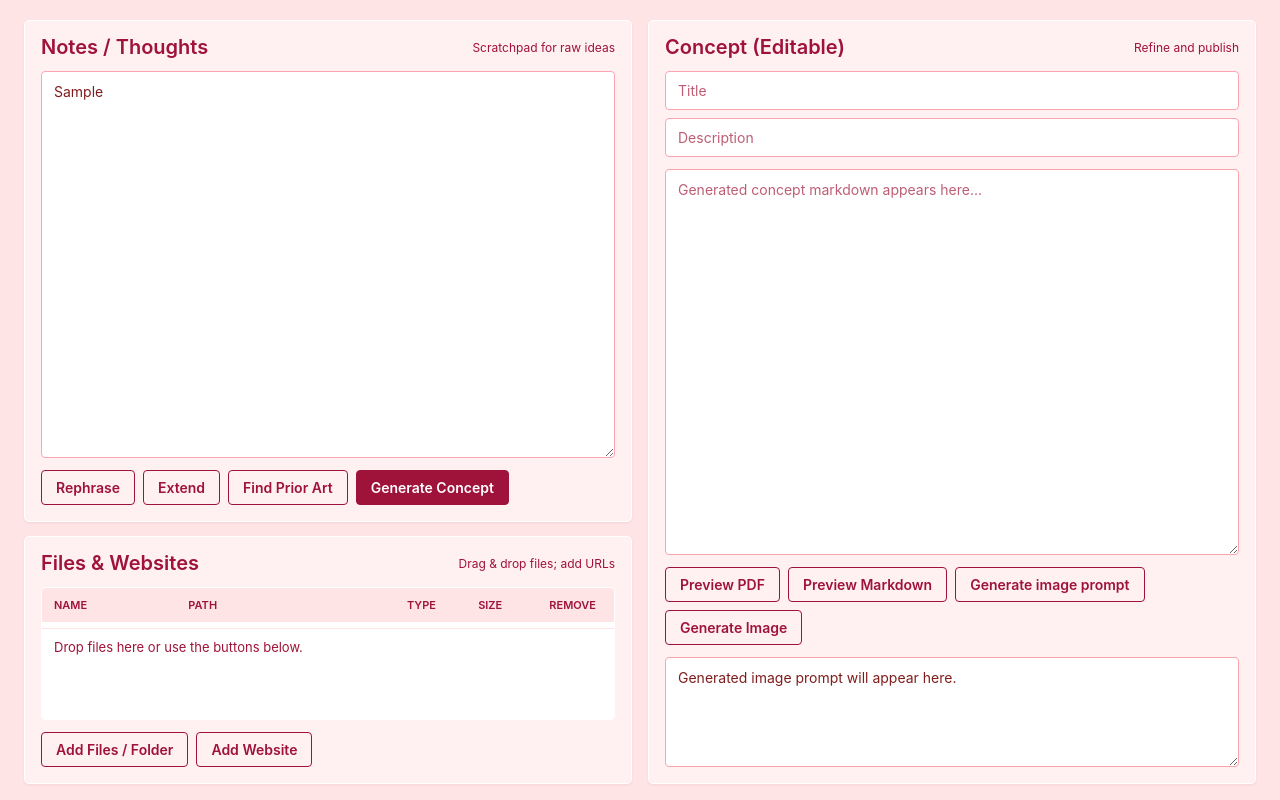
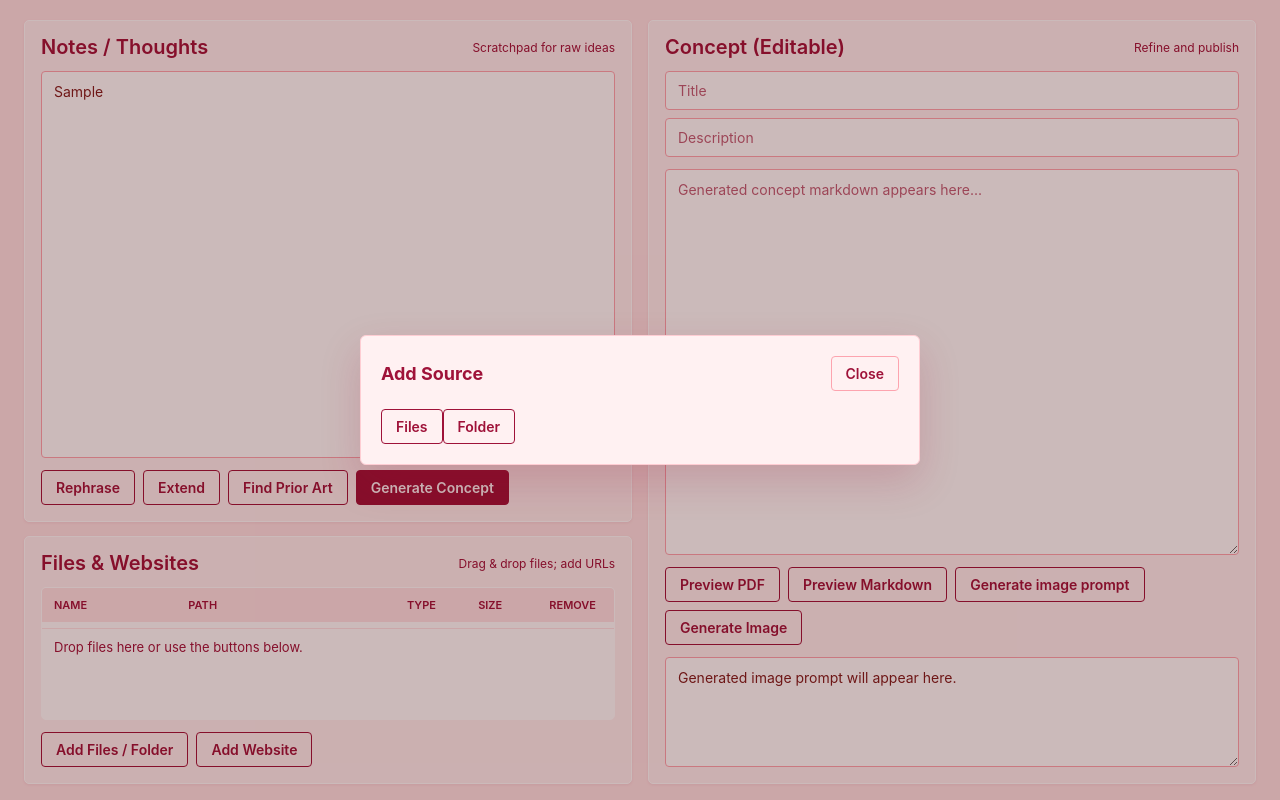
Before and after one commit to giers10/concept-maker, a React (Vite) app: page / in a window 1280 px wide. Both pictures are taken after typing "Sample" into the empty fields and a click on the button "Add Files / Folder". Built offline with nearby package versions, Linux system fonts and the light colour scheme.

Commit message:
Add source picker modal UI

```diff
--- a/src/App.tsx
+++ b/src/App.tsx
@@ -765,6 +765,36 @@ export default function App() {
         </div>
       </div>
 
+      {sourcePickerOpen && (
+        <div
+          className="modal-backdrop"
+          role="presentation"
+          onMouseDown={(event) => {
+            if (event.target === event.currentTarget) {
+              setSourcePickerOpen(false);
+            }
+          }}
+        >
+          <div
+            className="settings-window source-picker-window"
+            role="dialog"
+            aria-modal="true"
+            aria-labelledby="source-picker-title"
+          >
+            <div className="settings-header">
+              <h3 id="source-picker-title">Add Source</h3>
+              <button className="ghost" onClick={() => setSourcePickerOpen(false)}>
+                Close
+              </button>
+            </div>
+            <div className="source-picker-actions">
+              <button onClick={() => chooseSourcePicker("files")}>Files</button>
+              <button onClick={() => chooseSourcePicker("folder")}>Folder</button>
+            </div>
+          </div>
+        </div>
+      )}
+
       {sessionModalOpen && (
         <div
           style={{
```
